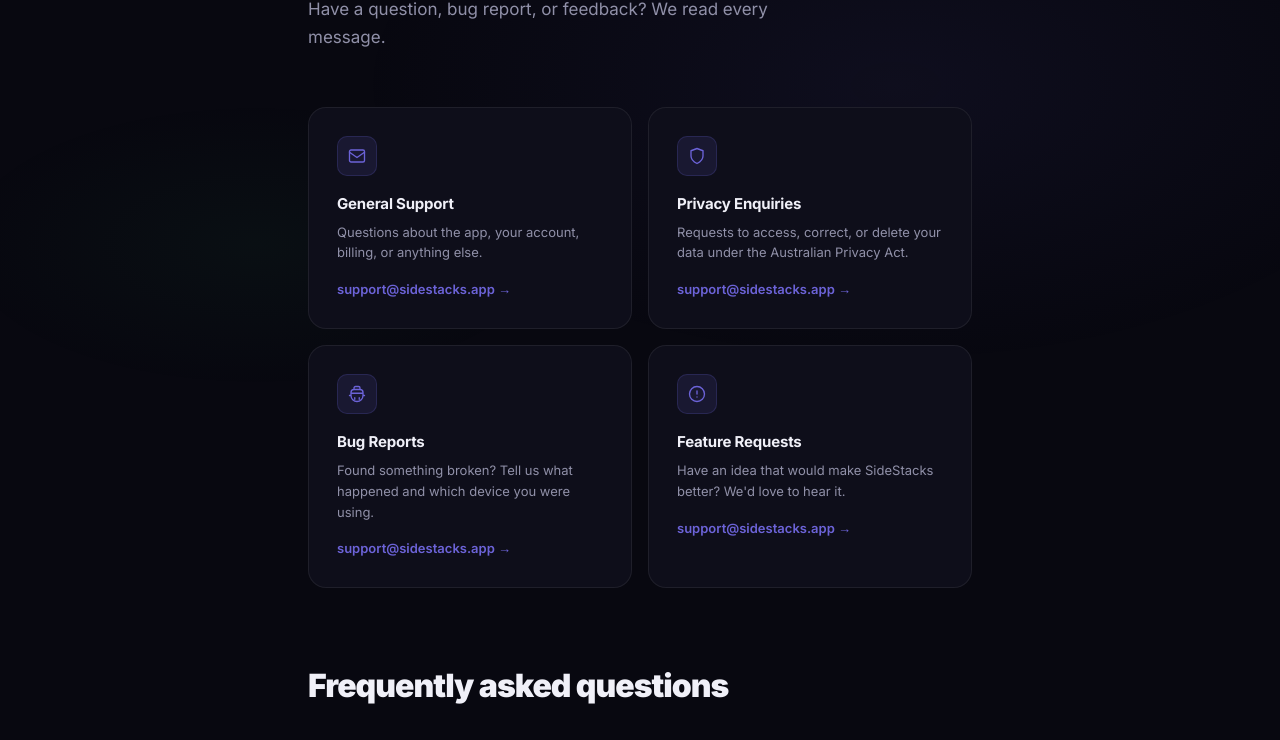
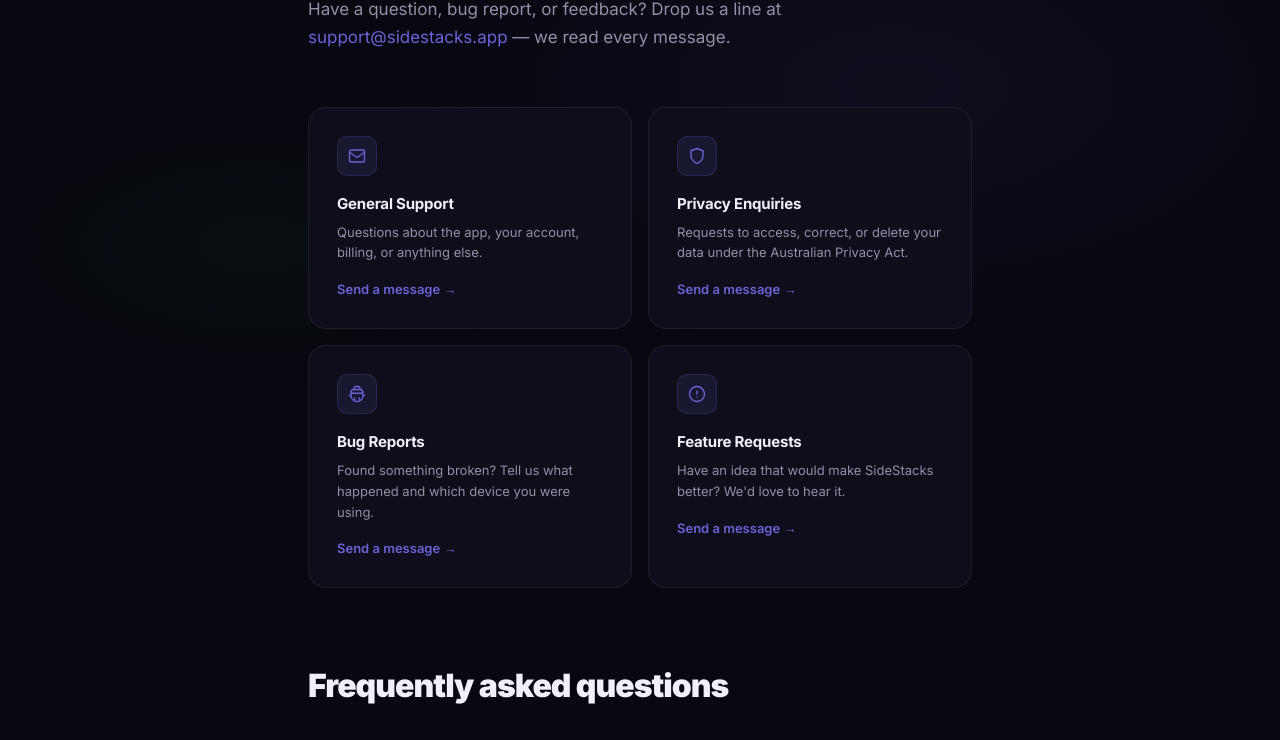
Before and after one commit to lantianxiao99-ux/sidestacks-website, a plain HTML site: page contact.html in a window 1280 px wide. Shown: the part 235-975 px from the top of the page. Drawn offline with Linux system fonts and the light colour scheme.

Commit message:
Clean up contact page email and fix logo size

```diff
--- a/contact.html
+++ b/contact.html
@@ -176,7 +176,7 @@
 
 <nav>
   <a href="index.html">
-    <img src="assets/logo_horizontal_white.svg" alt="SideStacks" style="height:38px;display:block;">
+    <img src="assets/logo_horizontal_white.svg" alt="SideStacks" style="height:56px;display:block;">
   </a>
   <a href="index.html" class="nav-back">
     <svg width="14" height="14" viewBox="0 0 24 24" fill="none" stroke="currentColor" stroke-width="2" stroke-linecap="round" stroke-linejoin="round"><path d="M19 12H5M12 5l-7 7 7 7"/></svg>
@@ -188,7 +188,7 @@
 
   <div class="page-label">Contact</div>
   <h1 class="page-title">Get in touch</h1>
-  <p class="page-sub">Have a question, bug report, or feedback? We read every message.</p>
+  <p class="page-sub">Have a question, bug report, or feedback? Drop us a line at <a href="mailto:support@sidestacks.app" style="color:var(--purple)">support@sidestacks.app</a> — we read every message.</p>
 
   <div class="cards">
 
@@ -198,7 +198,7 @@
       </div>
       <h3>General Support</h3>
       <p>Questions about the app, your account, billing, or anything else.</p>
-      <span class="card-link">support@sidestacks.app →</span>
+      <span class="card-link">Send a message →</span>
     </a>
 
     <a href="mailto:support@sidestacks.app?subject=Privacy%20Enquiry" class="card">
@@ -207,7 +207,7 @@
       </div>
       <h3>Privacy Enquiries</h3>
       <p>Requests to access, correct, or delete your data under the Australian Privacy Act.</p>
-      <span class="card-link">support@sidestacks.app →</span>
+      <span class="card-link">Send a message →</span>
     </a>
 
     <a href="mailto:support@sidestacks.app?subject=Bug%20Report" class="card">
@@ -216,7 +216,7 @@
       </div>
       <h3>Bug Reports</h3>
       <p>Found something broken? Tell us what happened and which device you were using.</p>
-      <span class="card-link">support@sidestacks.app →</span>
+      <span class="card-link">Send a message →</span>
     </a>
 
     <a href="mailto:support@sidestacks.app?subject=Feature%20Request" class="card">
@@ -225,7 +225,7 @@
       </div>
       <h3>Feature Requests</h3>
       <p>Have an idea that would make SideStacks better? We'd love to hear it.</p>
-      <span class="card-link">support@sidestacks.app →</span>
+      <span class="card-link">Send a message →</span>
     </a>
 
   </div>
```
